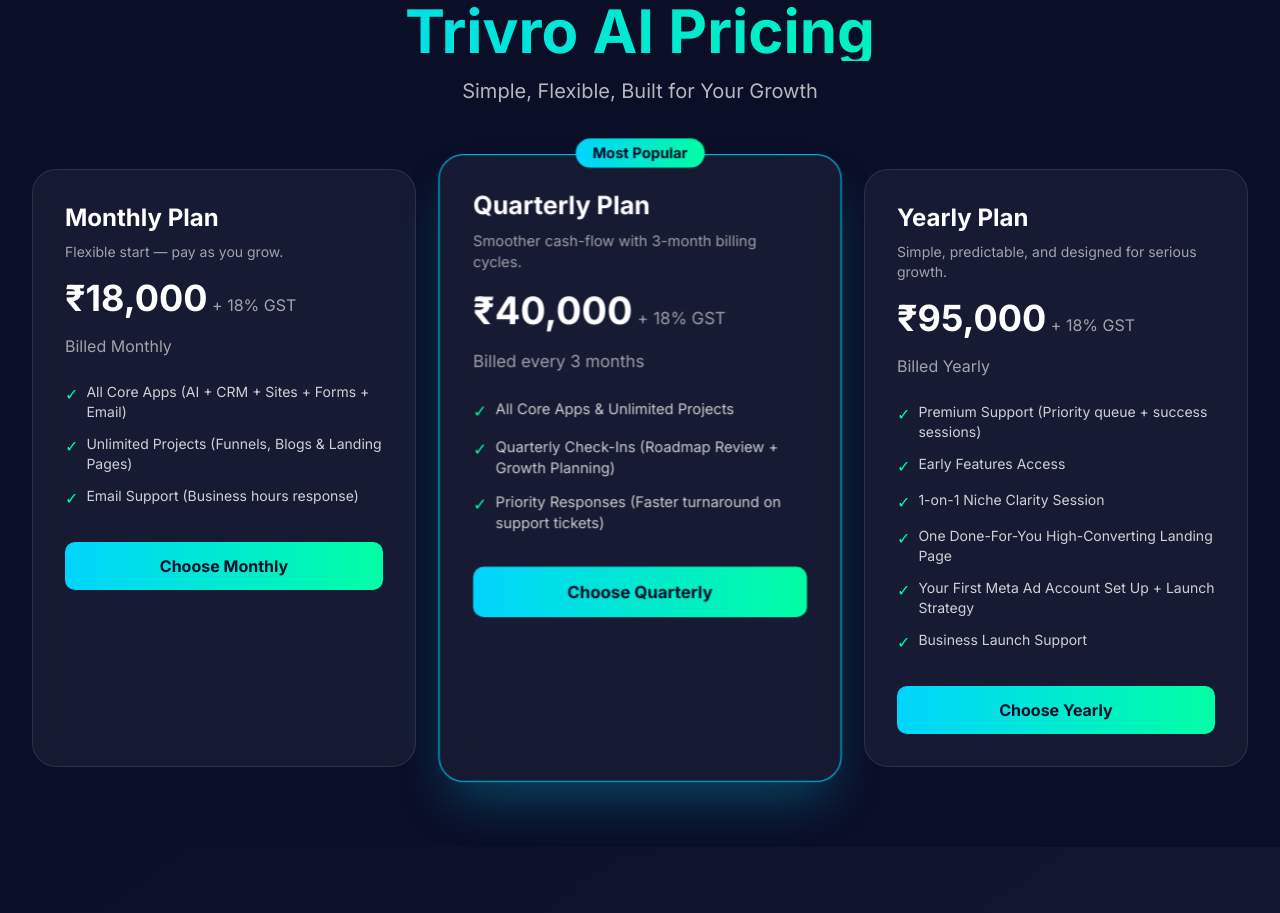
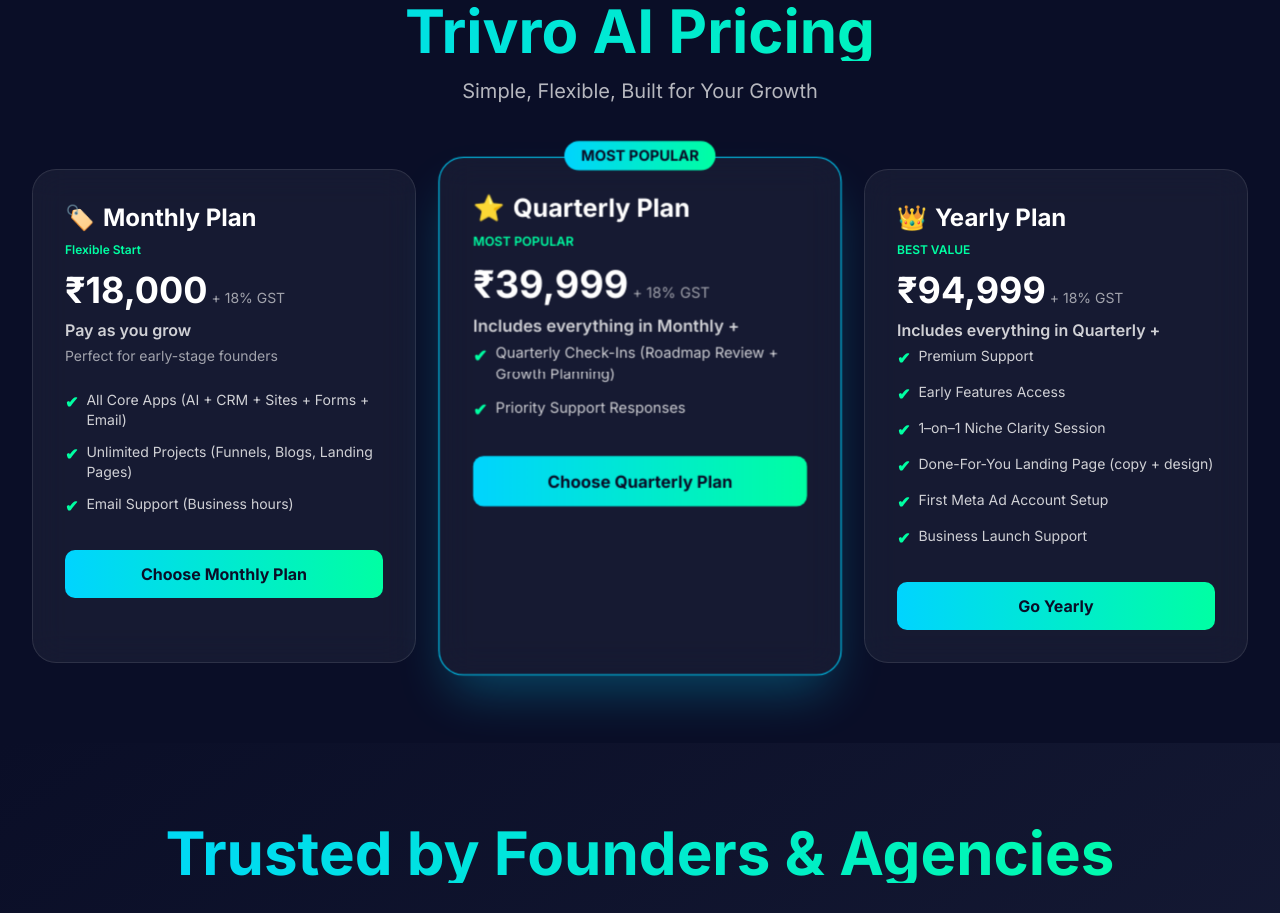
Before and after one commit to Akanksha-AutomationTester/Trivro_Ai, a React (Vite) app: page / in a window 1280 px wide. Shown: the part 9280-10193 px from the top of the page. Built offline with nearby package versions, Linux system fonts and the light colour scheme.

Commit message:
Update pricing section with exact payment links and details

```diff
--- a/src/components/PricingSection.tsx
+++ b/src/components/PricingSection.tsx
@@ -2,26 +2,41 @@
   const plans = [
     {
       name: 'Monthly Plan',
+      emoji: '🏷️',
+      tag: 'Flexible Start',
       price: '₹18,000',
-      period: 'Billed Monthly',
-      desc: 'Flexible start — pay as you grow.',
-      features: ['All Core Apps (AI + CRM + Sites + Forms + Email)', 'Unlimited Projects (Funnels, Blogs & Landing Pages)', 'Email Support (Business hours response)'],
+      gst: '+ 18% GST',
+      desc: 'Pay as you grow',
+      subtext: 'Perfect for early-stage founders',
+      features: ['All Core Apps (AI + CRM + Sites + Forms + Email)', 'Unlimited Projects (Funnels, Blogs, Landing Pages)', 'Email Support (Business hours)'],
+      cta: 'Choose Monthly Plan',
+      link: 'https://rzp.io/rzp/trivro.in',
       popular: false
     },
     {
       name: 'Quarterly Plan',
-      price: '₹40,000',
-      period: 'Billed every 3 months',
-      desc: 'Smoother cash-flow with 3-month billing cycles.',
-      features: ['All Core Apps & Unlimited Projects', 'Quarterly Check-Ins (Roadmap Review + Growth Planning)', 'Priority Responses (Faster turnaround on support tickets)'],
+      emoji: '⭐',
+      tag: 'MOST POPULAR',
+      price: '₹39,999',
+      gst: '+ 18% GST',
+      desc: 'Includes everything in Monthly +',
+      subtext: '',
+      features: ['Quarterly Check-Ins (Roadmap Review + Growth Planning)', 'Priority Support Responses'],
+      cta: 'Choose Quarterly Plan',
+      link: 'https://rzp.io/rzp/KBClrybs',
       popular: true
     },
     {
       name: 'Yearly Plan',
-      price: '₹95,000',
-      period: 'Billed Yearly',
-      desc: 'Simple, predictable, and designed for serious growth.',
-      features: ['Premium Support (Priority queue + success sessions)', 'Early Features Access', '1-on-1 Niche Clarity Session', 'One Done-For-You High-Converting Landing Page', 'Your First Meta Ad Account Set Up + Launch Strategy', 'Business Launch Support'],
+      emoji: '👑',
+      tag: 'BEST VALUE',
+      price: '₹94,999',
+      gst: '+ 18% GST',
+      desc: 'Includes everything in Quarterly +',
+      subtext: '',
+      features: ['Premium Support', 'Early Features Access', '1–on–1 Niche Clarity Session', 'Done-For-You Landing Page (copy + design)', 'First Meta Ad Account Setup', 'Business Launch Support'],
+      cta: 'Go Yearly',
+      link: 'https://rzp.io/rzp/NpvFoINb',
       popular: false
     }
   ];
@@ -41,26 +56,30 @@
             <div key={i} className={`relative bg-white/5 backdrop-blur-lg rounded-3xl p-8 border ${plan.popular ? 'border-[#00D4FF] shadow-2xl shadow-[#00D4FF]/30 scale-105' : 'border-white/10'}`}>
               {plan.popular && (
                 <div className="absolute -top-4 left-1/2 transform -translate-x-1/2 px-4 py-1 bg-gradient-to-r from-[#00D4FF] to-[#00FFA3] text-[#0A0E27] font-bold rounded-full text-sm">
-                  Most Popular
+                  {plan.tag}
                 </div>
               )}
-              <h3 className="text-2xl font-bold text-white mb-2">{plan.name}</h3>
-              <p className="text-white/60 text-sm mb-4">{plan.desc}</p>
-              <div className="mb-4">
+              <div className="flex items-center gap-2 mb-2">
+                <span className="text-2xl">{plan.emoji}</span>
+                <h3 className="text-2xl font-bold text-white">{plan.name}</h3>
+              </div>
+              <p className="text-[#00FFA3] text-xs font-semibold mb-3">{plan.tag}</p>
+              <div className="mb-2">
                 <span className="text-4xl font-bold text-white">{plan.price}</span>
-                <span className="text-white/60"> + 18% GST</span>
+                <span className="text-white/60 text-sm"> {plan.gst}</span>
               </div>
-              <p className="text-white/60 mb-6">{plan.period}</p>
+              <p className="text-white/80 font-semibold mb-1">{plan.desc}</p>
+              {plan.subtext && <p className="text-white/60 text-sm mb-6">{plan.subtext}</p>}
               <ul className="space-y-3 mb-8">
                 {plan.features.map((f, j) => (
                   <li key={j} className="flex items-start text-white/80">
-                    <span className="text-[#00FFA3] mr-2">✓</span>
+                    <span className="text-[#00FFA3] mr-2 font-bold">✔</span>
                     <span className="text-sm">{f}</span>
                   </li>
                 ))}
               </ul>
-              <a href="https://app.trivro.in" className="block w-full py-3 bg-gradient-to-r from-[#00D4FF] to-[#00FFA3] text-[#0A0E27] font-bold rounded-lg text-center hover:shadow-lg hover:shadow-[#00D4FF]/50 transition">
-                Choose {plan.name.split(' ')[0]}
+              <a href={plan.link} target="_blank" rel="noopener noreferrer" className="block w-full py-3 bg-gradient-to-r from-[#00D4FF] to-[#00FFA3] text-[#0A0E27] font-bold rounded-lg text-center hover:shadow-lg hover:shadow-[#00D4FF]/50 transition transform hover:scale-105">
+                {plan.cta}
               </a>
             </div>
           ))}
```
